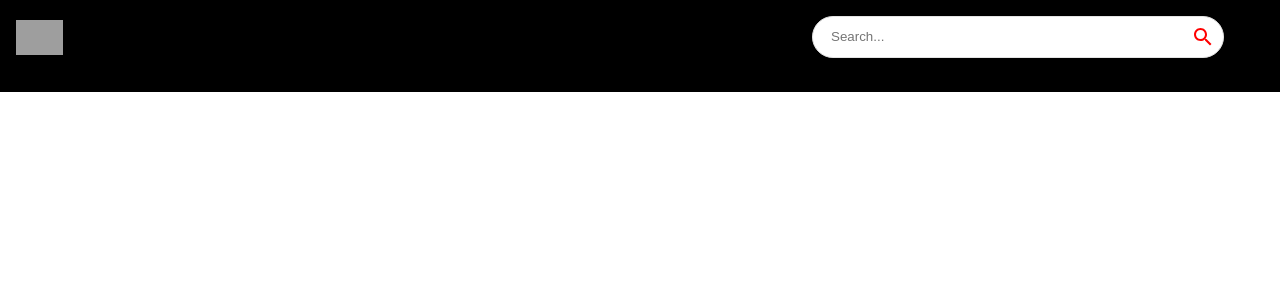
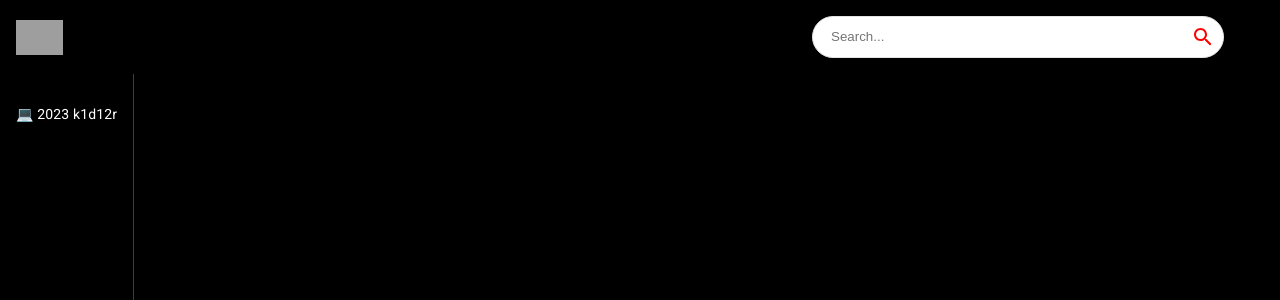
Before and after one commit to k1d12r04/youtube-app, a React (Vite) app: page / in a window 1280 px wide. Shown: the top 300 px of the page. Built offline with nearby package versions, Linux system fonts and the light colour scheme; grey boxes are pictures that could not be loaded.

Commit message:
Add feed component and structure it

```diff
--- a/src/components/Feed.jsx
+++ b/src/components/Feed.jsx
@@ -1,5 +1,25 @@
-const Feed = () => {
-  return <div>Feed</div>;
-};
+import { useState } from 'react';
+import { Box, Stack, Typography } from '@mui/material';
+
+const Feed = () => (
+  <Stack sx={{ flexDirection: { sx: 'column', md: 'row' } }}>
+    <Box
+      sx={{
+        height: { sx: 'auto', md: '92vh' },
+        borderRight: '1px solid #3d3d3d',
+        px: { sx: 0, md: 2 },
+      }}
+    >
+      Sidebar
+      <Typography
+        className="copyright"
+        variant="body2"
+        sx={{ mt: 1.5, color: '#fff' }}
+      >
+        💻 2023 k1d12r
+      </Typography>
+    </Box>
+  </Stack>
+);
 
 export default Feed;
```
